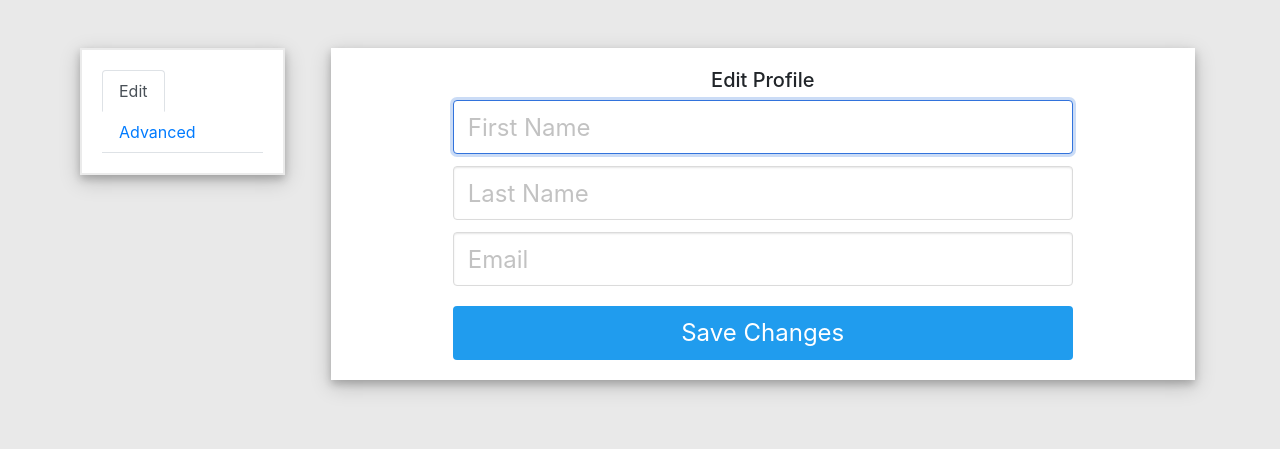
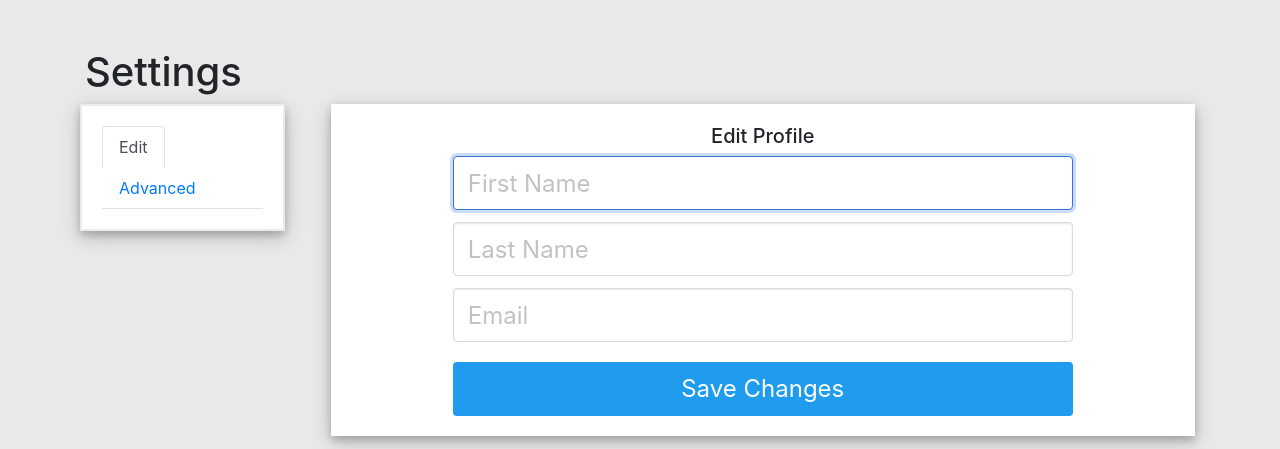
Before and after one commit to ashelto6/The-Market, a Python web app: template templates/main/settings.html in a window 1280 px wide. Shown: the part 71-520 px from the top of the page. Run offline with Jinja, Linux system fonts and the light colour scheme; the template is opened without the code that fills it, so the values that code supplies are empty; some libraries are stand-ins or nearby versions.

Commit message:
addeed page title

```diff
--- a/templates/main/settings.html
+++ b/templates/main/settings.html
@@ -11,6 +11,7 @@
 {% endif %}
 {% endwith %}
 <br>
+<h1 id="page-title">Settings</h1>
 <!-- large screen view -->
 <div id="page">
   <div class="tab-content">
@@ -84,7 +85,7 @@
 
   <!-- large screen left menu -->
   <div class="menuleftcontent">
-    <ul class="nav nav-tabs" id="myTab menu" role="tablist">
+    <ul class="nav nav-tabs" id="myTab-settings menu" role="tablist">
       <li class="nav-item" role="presentation">
         <a class="nav-link active" id="home-tab" data-toggle="tab" href="#home" role="tab" aria-controls="home"
           aria-selected="true">Edit</a>
```
